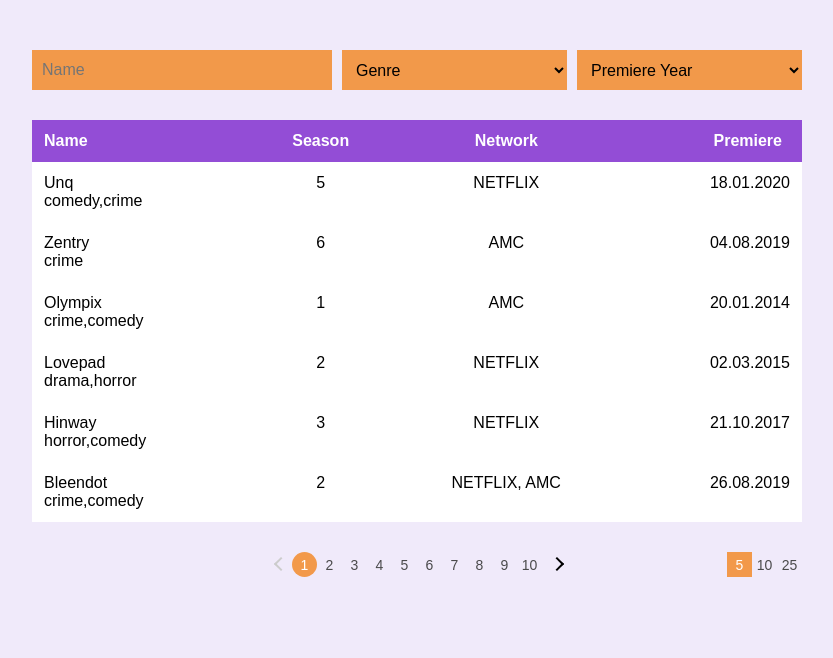
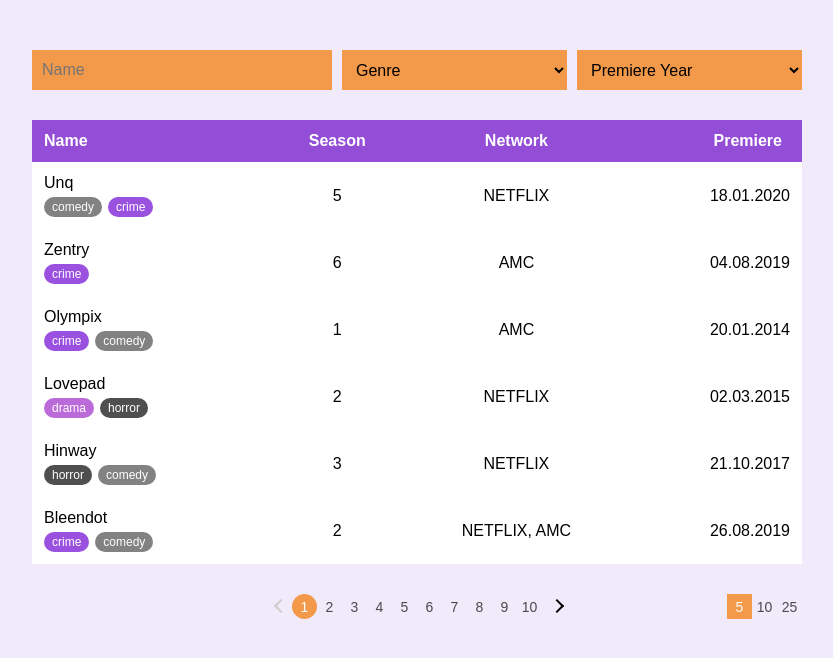
Before and after one commit to AndreySupryaga/table-app, an Angular app: page /table in a window 1280 px wide. Shown: the top 658 px of the page, without its empty margins (223-1056 px from the left). Built offline with nearby package versions, Linux system fonts and the light colour scheme.

Commit message:
Added style to genre.

```diff
--- a/src/app/components/table/table.component.html
+++ b/src/app/components/table/table.component.html
@@ -33,8 +33,13 @@
       <tbody>
       <tr *ngFor="let movie of viewMovies | paginate : paginateOptions.currentPage : paginateOptions.pageSize">
         <td class="text-left">
-          <span>{{movie.name}}</span> <br>
-          <span>{{movie.genre}}</span>
+          <span>{{movie.name}}</span>
+          <div class="genre-list">
+            <!--TODO: Need create component for genre-->
+            <span *ngFor="let genre of movie.genre"
+                  class="genre {{genre}}">{{genre}}
+            </span>
+          </div>
         </td>
         <td class="text-center">{{movie.season}}</td>
         <td class="text-center">{{movie.network}}</td>
--- a/src/app/components/table/table.component.scss
+++ b/src/app/components/table/table.component.scss
@@ -12,7 +12,7 @@ article {
   th,
   td {
     padding: .75rem;
-    vertical-align: top;
+    vertical-align: middle;
   }
   th {
     background-color: #934dd6;
@@ -122,3 +122,30 @@ article {
     }
   }
 }
+
+.genre-list {
+  display: flex;
+  padding-top: 5px;
+  .genre {
+    font-size: 12px;
+    color: #ffffff;
+    padding: 3px 8px;
+    margin-right: 6px;
+    border-radius: 20px;
+    &.horror {
+      background-color: #4f4f4f;
+    }
+    &.drama {
+      background-color: #bb6bd9;
+    }
+    &.crime {
+      background-color: #9b51e0;
+    }
+    &.tragedy {
+      background-color: #eb5757;
+    }
+    &.comedy {
+      background-color: #828282;
+    }
+  }
+}
```
